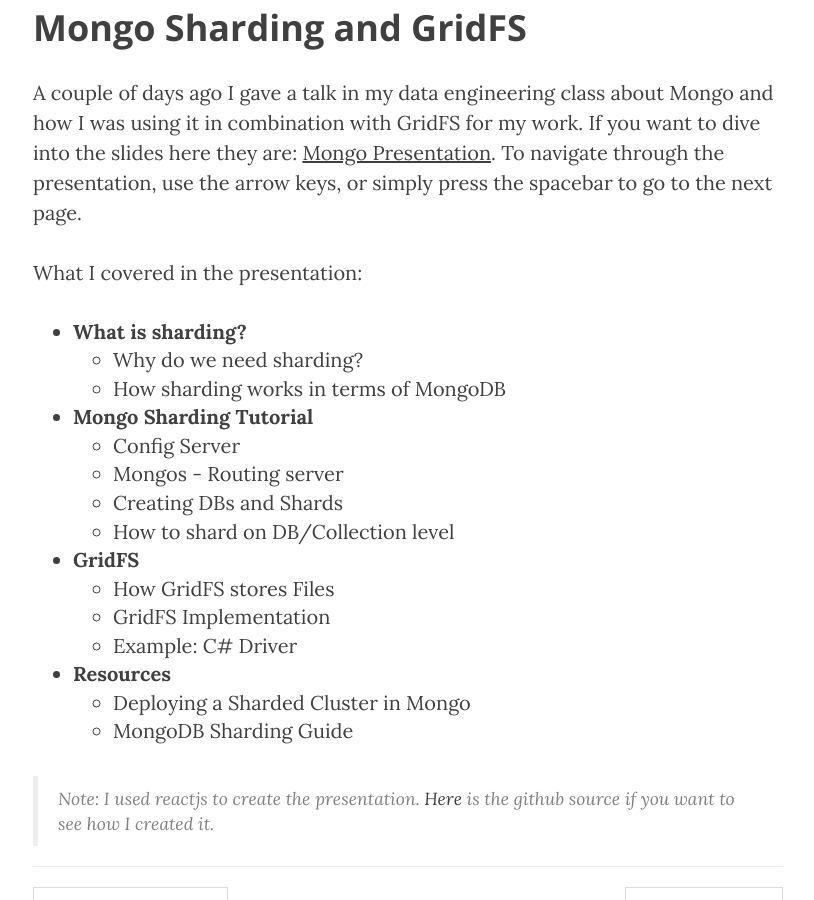
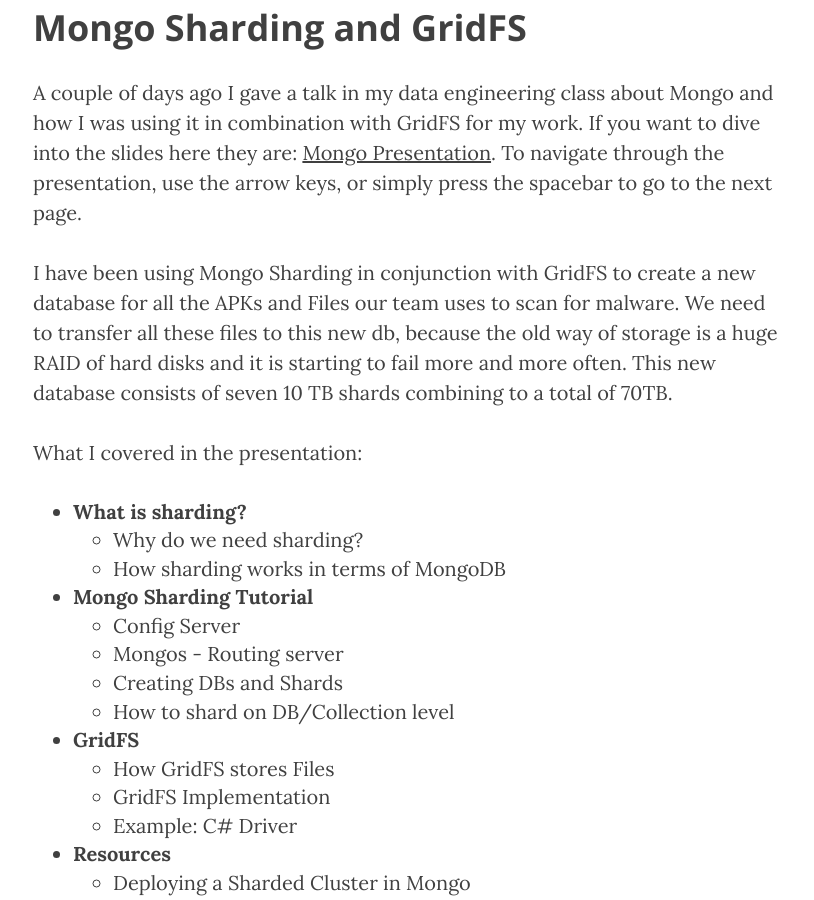
Before and after one commit to joshfermin/joshfermin.github.io, a Jekyll site: the page built from _posts/2015-04-30-mongo-and-gridfs.markdown, in a window 1280 px wide and 900 px high, scrolled down 638 px. Shown: the whole window, without its empty margins (232-1046 px from the left). Built offline with Jekyll 4.4.1, drawn with Linux system fonts in a browser that asks for light colours; nearby versions of some CDN libraries; comment, search, counter and statistics services are not loaded.

Commit message:
updating mongo post

```diff
--- a/_posts/2015-04-30-mongo-and-gridfs.markdown
+++ b/_posts/2015-04-30-mongo-and-gridfs.markdown
@@ -10,6 +10,8 @@
 
 <h2 class="section-heading">Mongo Sharding and GridFS</h2>
 <p>A couple of days ago I gave a talk in my data engineering class about Mongo and how I was using it in combination with GridFS for my work. If you want to dive into the slides here they are: <a href="http://joshfermin.me/mongo_presentation/#/">Mongo Presentation</a>. To navigate through the presentation, use the arrow keys, or simply press the spacebar to go to the next page.</p>
+
+<p>I have been using Mongo Sharding in conjunction with GridFS to create a new database for all the APKs and Files our team uses to scan for malware. We need to transfer all these files to this new db, because the old way of storage is a huge RAID of hard disks and it is starting to fail more and more often. This new database consists of seven 10 TB shards combining to a total of 70TB.</p>
 
 <p>What I covered in the presentation:
 <ul>
```
